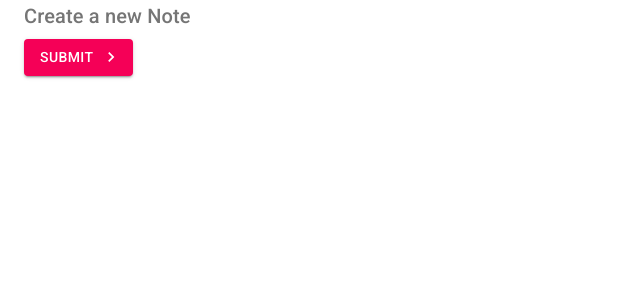
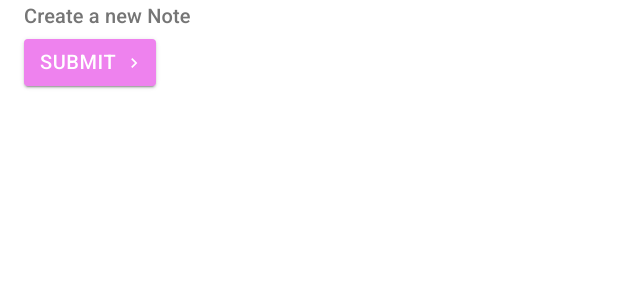
Before and after one commit to Cleomir/learning-material-ui, a React (Create React App) app: page /create in a window 1280 px wide. Shown: the top 300 px of the page, without its empty margins (0-640 px from the left). Built offline with nearby package versions, Linux system fonts and the light colour scheme.

Commit message:
Add custom styles

```diff
--- a/src/pages/Create.tsx
+++ b/src/pages/Create.tsx
@@ -1,7 +1,19 @@
-import { Typography, Button, Container } from "@material-ui/core";
+import { Typography, Button, Container, makeStyles } from "@material-ui/core";
 import { KeyboardArrowRight } from "@material-ui/icons";
 
+const useStyles = makeStyles({
+  btn: {
+    fontSize: 20,
+    backgroundColor: "violet",
+    "&:hover": {
+      backgroundColor: "blue",
+    },
+  },
+});
+
 export const Create = () => {
+  const classes = useStyles();
+
   return (
     <Container>
       <Typography
@@ -15,6 +27,7 @@ export const Create = () => {
 
       <Button
         onClick={() => console.log("Submit clicked")}
+        className={classes.btn}
         type="submit"
         color="secondary"
         variant="contained"
```
